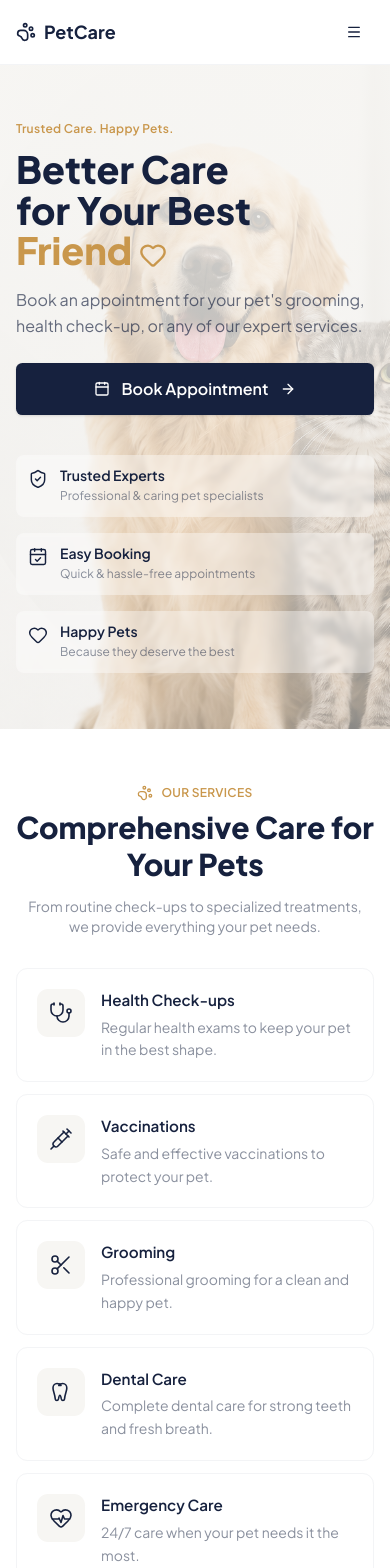
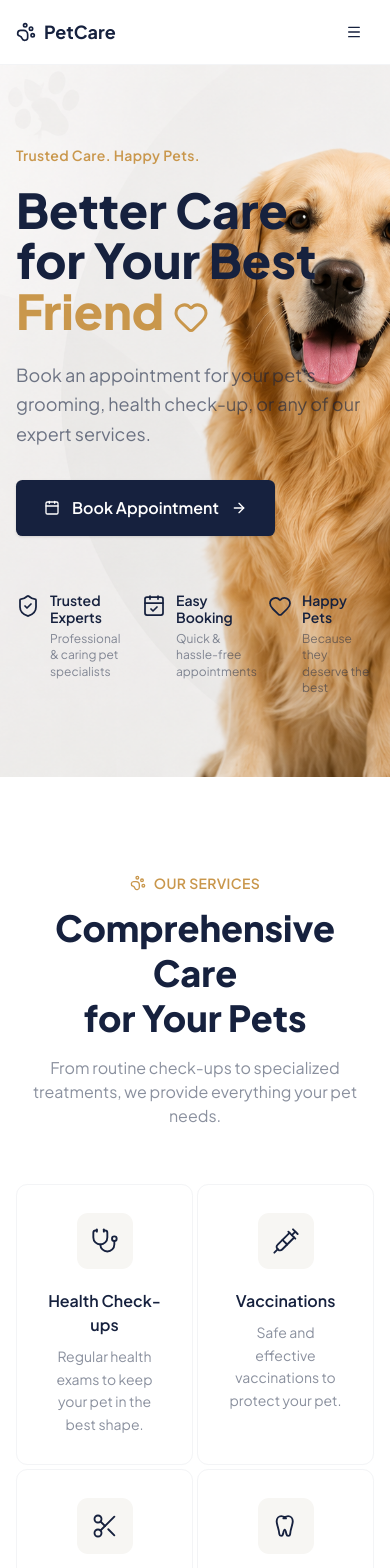
Before and after one commit to raohanzala/petverse, a Next.js app: page / in a window 390 px wide. Shown: the top 1568 px of the page. Built offline with nearby package versions, Linux system fonts and the light colour scheme.

Commit message:
public booking page issue fixed

```diff
--- a/app/(public)/book/page.tsx
+++ b/app/(public)/book/page.tsx
@@ -3,15 +3,16 @@ import { listServiceCategories } from "@/lib/supabase/queries/service-categories
 import { listActiveServices } from "@/lib/supabase/queries/services"
 
 export default async function BookPage() {
-  const [services, categories] = await Promise.all([
-    listActiveServices(),
-    listServiceCategories(),
-  ])
+  // const [services, categories] = await Promise.all([
+  //   listActiveServices(),
+  //   listServiceCategories(),
+  // ])
+
+  const services = await listActiveServices()
 
   return (
     <BookManager
       services={services}
-      categories={categories}
     />
   )
 }
--- a/app/page.tsx
+++ b/app/page.tsx
@@ -145,10 +145,7 @@ export default function Home() {
 
      <Header/>
 
-      <section
-        id="home"
-        className="relative min-h-[min(100svh,640px)] sm:min-h-[620px] lg:min-h-[680px] overflow-hidden bg-cream"
-      >
+      <section id="home" className="relative min-h-[680px] overflow-hidden bg-cream">
   {/* Hero Background Image */}
   <div className="absolute inset-0">
     <Image
@@ -156,61 +153,66 @@ export default function Home() {
       alt="Golden retriever and grey tabby cat"
       fill
       priority
-            className="object-cover object-[70%_center] sm:object-center"
+      className="object-cover object-center"
       sizes="100vw"
     />
 
-          {/* Readable overlay on small screens; lighter on desktop */}
-          <div className="absolute inset-0 bg-gradient-to-b from-cream/90 via-cream/75 to-cream/55 sm:bg-gradient-to-r sm:from-cream/90 sm:via-cream/50 sm:to-transparent lg:from-cream/70 lg:via-cream/25" />
+    {/* Very subtle overlay to keep text readable */}
+    {/* <div className="absolute inset-0 bg-gradient-to-r from-cream/95 via-cream/45 to-transparent" /> */}
   </div>
 
   {/* Hero Content */}
-        <div className="relative z-10 container-px mx-auto max-w-7xl min-h-[min(100svh,640px)] sm:min-h-[620px] lg:min-h-[680px] flex items-center">
-          <div className="w-full lg:w-[52%] py-14 sm:py-20 lg:py-24">
-            <p className="text-gold font-semibold tracking-wide text-xs sm:text-sm mb-3 sm:mb-5">
+  <div className="relative z-10 container-px mx-auto max-w-7xl min-h-[680px] flex items-center">
+    <div className="w-full lg:w-[52%] py-20 lg:py-24">
+
+      {/* Eyebrow */}
+      <p className="text-gold font-semibold tracking-wide text-sm mb-5">
         Trusted Care. Happy Pets.
       </p>
 
-            <h1 className="text-[2.35rem] leading-[1.08] sm:text-5xl md:text-6xl lg:text-[64px] lg:leading-[1.05] font-extrabold text-navy">
+      {/* Heading */}
+      <h1 className="text-5xl md:text-6xl lg:text-[64px] font-extrabold leading-[1.05] text-navy">
         Better Care
         <br />
         for Your Best
         <br />
         <span className="text-gold">Friend </span>
         <Heart
-                className="inline-block w-7 h-7 sm:w-9 sm:h-9 lg:w-10 lg:h-10 text-gold align-middle"
+          className="inline-block w-9 h-9 lg:w-10 lg:h-10 text-gold align-middle"
           strokeWidth={2}
         />
       </h1>
 
-            <p className="mt-4 sm:mt-6 text-navy/65 text-base sm:text-lg leading-relaxed max-w-md">
+      {/* Description */}
+      <p className="mt-6 text-navy/60 text-lg leading-relaxed max-w-md">
         Book an appointment for your pet&apos;s grooming, health
         check-up, or any of our expert services.
       </p>
 
+      {/* CTA */}
       <a
         href="/book"
-              className="mt-6 sm:mt-8 inline-flex w-full sm:w-auto items-center justify-center gap-3 bg-navy text-white font-semibold px-6 sm:px-7 py-3.5 sm:py-4 rounded-md hover:bg-navy-800 transition-all duration-200 shadow-sm"
+        className="mt-8 inline-flex items-center gap-3 bg-navy text-white font-semibold px-7 py-4 rounded-md hover:bg-navy-800 transition-all duration-200 shadow-sm"
       >
         <Calendar className="w-4 h-4" />
         Book Appointment
         <ArrowRight className="w-4 h-4" />
       </a>
 
-            <div className="mt-10 sm:mt-14 grid grid-cols-1 sm:grid-cols-3 gap-4 sm:gap-5 max-w-xl">
+      {/* Features */}
+      <div className="mt-14 grid grid-cols-3 gap-5 max-w-xl">
         {heroFeatures.map((f) => (
-                <div
-                  key={f.title}
-                  className="flex items-start gap-3 sm:gap-2.5 rounded-lg bg-white/40 sm:bg-transparent p-3 sm:p-0 backdrop-blur-[2px] sm:backdrop-blur-none"
-                >
+          <div key={f.title} className="flex items-start gap-2.5">
             <f.icon
-                    className="w-5 h-5 sm:w-6 sm:h-6 text-navy shrink-0 mt-0.5"
+              className="w-6 h-6 text-navy shrink-0 mt-0.5"
               strokeWidth={1.75}
             />
+
             <div>
               <p className="text-navy font-semibold text-sm leading-tight">
                 {f.title}
               </p>
+
               <p className="text-navy/50 text-xs leading-snug mt-1">
                 {f.desc}
               </p>
@@ -223,57 +225,45 @@ export default function Home() {
 </section>
 
       {/* ---------- Services ---------- */}
-      <section id="services" className="py-14 sm:py-20 lg:py-24">
+      <section id="services" className="py-24">
         <div className="container-px mx-auto max-w-7xl">
-          <div className="text-center max-w-xl mx-auto mb-8 sm:mb-12 lg:mb-14">
-            <p className="text-gold font-semibold tracking-wide text-xs sm:text-sm mb-2 sm:mb-3 flex items-center justify-center gap-2">
+          <div className="text-center max-w-xl mx-auto mb-14">
+            <p className="text-gold font-semibold tracking-wide text-sm mb-3 flex items-center justify-center gap-2">
               <PawPrint className="w-4 h-4" /> OUR SERVICES
             </p>
-            <h2 className="text-3xl sm:text-4xl font-extrabold text-navy leading-tight">
-              Comprehensive Care for Your Pets
+            <h2 className="text-4xl font-extrabold text-navy leading-tight">
+              Comprehensive Care
+              <br />
+              for Your Pets
             </h2>
-            <p className="mt-3 sm:mt-4 text-sm sm:text-base text-navy/50 px-1">
-              From routine check-ups to specialized treatments, we provide
-              everything your pet needs.
+            <p className="mt-4 text-navy/50">
+              From routine check-ups to specialized treatments, we provide everything
+              your pet needs.
             </p>
           </div>
 
-          <div className="grid grid-cols-1 sm:grid-cols-2 lg:grid-cols-5 gap-3 sm:gap-5">
+          <div className="grid grid-cols-2 lg:grid-cols-5 sm:gap-5 gap-1">
             {services.map((s) => (
               <div
                 key={s.title}
-                className="border border-gray-100 rounded-xl p-5 sm:p-6 lg:p-7 text-left sm:text-center hover:shadow-lg hover:-translate-y-1 transition-all duration-300 flex sm:flex-col items-start sm:items-center gap-4 sm:gap-0"
+                className="border border-gray-100 rounded-xl p-7 text-center hover:shadow-lg hover:-translate-y-1 transition-all duration-300"
               >
-                <div className="w-12 h-12 sm:w-14 sm:h-14 rounded-xl bg-cream flex items-center justify-center shrink-0 sm:mx-auto sm:mb-5">
-                  <s.icon
-                    className="w-6 h-6 sm:w-7 sm:h-7 text-navy"
-                    strokeWidth={1.6}
-                  />
+                <div className="w-14 h-14 rounded-xl bg-cream flex items-center justify-center mx-auto mb-5">
+                  <s.icon className="w-7 h-7 text-navy" strokeWidth={1.6} />
                 </div>
-                <div>
-                  <h3 className="font-semibold text-navy mb-1 sm:mb-2 text-[0.95rem] sm:text-base">
-                    {s.title}
-                  </h3>
-                  <p className="text-sm text-navy/50 leading-relaxed">
-                    {s.desc}
-                  </p>
-                </div>
+                <h3 className="font-semibold text-navy mb-2">{s.title}</h3>
+                <p className="text-sm text-navy/50 leading-relaxed">{s.desc}</p>
               </div>
             ))}
           </div>
 
           {/* Stats bar */}
-          <div className="mt-10 sm:mt-14 lg:mt-16 py-2 sm:py-4 bg-navy rounded-lg grid grid-cols-1 sm:grid-cols-3 divide-y sm:divide-y-0 sm:divide-x divide-white/15 overflow-hidden">
+          <div className="mt-16 py-4 bg-navy rounded-lg grid grid-cols-1 sm:grid-cols-3 divide-y sm:divide-y-0 sm:divide-x divide-white/15 overflow-hidden">
             {stats.map((s) => (
-              <div
-                key={s.label}
-                className="flex items-center flex-col justify-center gap-2 py-7 sm:py-9 px-6"
-              >
-                <s.icon className="w-7 h-7 sm:w-8 sm:h-8 text-white" strokeWidth={1.5} />
+              <div key={s.label} className="flex items-center flex-col justify-center gap-2 py-9 px-6">
+                <s.icon className="w-8 h-8 text-white" strokeWidth={1.5} />
                 <div className="text-center">
-                  <p className="text-white text-3xl sm:text-4xl font-semibold mb-1 sm:mb-2 leading-none">
-                    {s.value}
-                  </p>
+                  <p className="text-white text-4xl font-semibold mb-2 leading-none">{s.value}</p>
                   <p className="text-white/60 text-xs mt-1.5">{s.label}</p>
                 </div>
               </div>
--- a/components/booking/book-manager.tsx
+++ b/components/booking/book-manager.tsx
@@ -7,7 +7,7 @@ import { useRouter } from "next/navigation"
 import { Button } from "@/components/ui/button"
 import type {
   ServiceCategoryRow,
-  ServiceRow,
+  ServiceListRow,
 } from "@/lib/supabase/types"
 
 import { Stepper, type StepperStep } from "@/components/shared/stepper"
@@ -41,8 +41,8 @@ type BookingState = {
 }
 
 type BookManagerProps = {
-  services: ServiceRow[]
-  categories: ServiceCategoryRow[]
+  services: ServiceListRow[]
+  // categories: ServiceCategoryRow[]
   onConfirm?: () => void
 }
 
@@ -85,7 +85,7 @@ const STEPS: StepperStep[] = [
 
 export function BookManager({
   services,
-  categories,
+  // categories,
 }: BookManagerProps) {
   const router = useRouter()
 
@@ -99,31 +99,39 @@ export function BookManager({
     useState(false)
 
   const groupedServices = useMemo(() => {
-    const grouped = categories.map((category) => ({
-      category,
-      services: services.filter(
-        (service) =>
-          service.category_id === category.id
-      ),
-    }))
+    const groups = new Map<
+      string,
+      {
+        category: ServiceCategoryRow
+        services: ServiceListRow[]
+      }
+    >()
 
-    const categorizedServiceIds = new Set(
-      grouped.flatMap((group) =>
-        group.services.map((service) => service.id)
-      )
-    )
+    const uncategorizedServices: ServiceListRow[] = []
 
-    const uncategorizedServices = services.filter(
-      (service) =>
-        service.category_id === null ||
-        !categorizedServiceIds.has(service.id)
-    )
+    services.forEach((service) => {
+      if (!service.category) {
+        uncategorizedServices.push(service)
+        return
+      }
+
+      const existing = groups.get(service.category.id)
+
+      if (existing) {
+        existing.services.push(service)
+      } else {
+        groups.set(service.category.id, {
+          category: service.category,
+          services: [service],
+        })
+      }
+    })
 
     return {
-      grouped,
+      grouped: Array.from(groups.values()),
       uncategorizedServices,
     }
-  }, [services, categories])
+  }, [services])
 
   const selectedService = useMemo(
     () =>
@@ -179,7 +187,7 @@ export function BookManager({
     }))
   }
 
-  function selectService(service: ServiceRow) {
+  function selectService(service: ServiceListRow) {
     setBooking((current) => ({
       ...current,
       serviceId: service.id,
@@ -281,7 +289,7 @@ export function BookManager({
         priority: "high",
       })
 
-      setCurrentStep(4)
+      router.push("/")
     } catch {
       toast.add({
         type: "error",
@@ -428,11 +436,7 @@ export function BookManager({
                           selectedService
                         }
                         selectedCategory={
-                          categories.find(
-                            (category) =>
-                              category.id ===
-                              selectedService?.category_id
-                          ) ?? null
+                          selectedService?.category ?? null
                         }
                         onEditStep={goToStep}
                         onConfirm={
--- a/components/booking/confirmation-step.tsx
+++ b/components/booking/confirmation-step.tsx
@@ -16,6 +16,7 @@ import { cn } from "@/lib/utils"
 
 import type {
   ServiceCategoryRow,
+  ServiceListRow,
   ServiceRow,
 } from "@/lib/supabase/types"
 
@@ -38,7 +39,7 @@ type BookingState = {
 
 type ConfirmationStepProps = {
   booking: BookingState
-  selectedService: ServiceRow | null
+  selectedService: ServiceListRow | null
   selectedCategory: ServiceCategoryRow | null
   onEditStep: (step: 1 | 2 | 3) => void
   onConfirm?: () => void
@@ -124,7 +125,7 @@ export function ConfirmationStep({
   )
 
   return (
-    <div className="space-y-6">
+    <div className="space-y-6 p-4">
       {/* Heading */}
       <div>
         <h2 className="text-lg font-semibold">
--- a/components/booking/customer-step.tsx
+++ b/components/booking/customer-step.tsx
@@ -121,7 +121,7 @@ export function CustomerStep({
     )
 
   return (
-    <div className="space-y-6">
+    <div className="space-y-6 p-4">
       {/* Heading */}
       <div>
         <h2 className="text-lg font-semibold">
--- a/components/booking/date-time-step.tsx
+++ b/components/booking/date-time-step.tsx
@@ -97,7 +97,7 @@ export function DateTimeStep({
   const dates = getUpcomingDates(14)
 
   return (
-    <div className="space-y-6">
+    <div className="space-y-6 p-4">
       {/* Heading */}
       <div>
         <h2 className="text-lg font-semibold">
--- a/components/booking/selected-details.tsx
+++ b/components/booking/selected-details.tsx
@@ -13,7 +13,7 @@ import { Button } from "@/components/ui/button"
 import { Separator } from "@/components/ui/separator"
 import { cn } from "@/lib/utils"
 
-import type { ServiceRow } from "@/lib/supabase/types"
+import type { ServiceListRow, ServiceRow } from "@/lib/supabase/types"
 
 type BookingState = {
   serviceId: string | null
@@ -34,7 +34,7 @@ type BookingState = {
 
 type SelectedDetailsProps = {
   booking: BookingState
-  selectedService: ServiceRow | null
+  selectedService: ServiceListRow | null
   onEditStep?: (step: 1 | 2 | 3) => void
 }
 
--- a/lib/supabase/mutations/services.ts
+++ b/lib/supabase/mutations/services.ts
@@ -10,7 +10,7 @@ import {
   type MutationResult,
 } from "@/lib/supabase/errors"
 import { createClient } from "@/lib/supabase/server"
-import type { ServiceRow } from "@/lib/supabase/types"
+import type { ServiceListRow } from "@/lib/supabase/types"
 import {
   createServiceSchema,
   deleteServiceSchema,
@@ -38,7 +38,7 @@ function normalizeDescription(value: string | null | undefined) {
 
 export async function createService(
   input: CreateServiceInput
-): Promise<MutationResult<ServiceRow>> {
+): Promise<MutationResult<ServiceListRow>> {
   await requireStaff()
 
   const parsed = createServiceSchema.safeParse({
@@ -79,7 +79,7 @@ export async function createService(
 
 export async function updateService(
   input: UpdateServiceInput
-): Promise<MutationResult<ServiceRow>> {
+): Promise<MutationResult<ServiceListRow>> {
   await requireStaff()
 
   const parsed = updateServiceSchema.safeParse({
--- a/lib/supabase/queries/services.ts
+++ b/lib/supabase/queries/services.ts
@@ -1,6 +1,6 @@
 import { createClient } from "@/lib/supabase/server"
 import type { ServiceListFilters } from "@/lib/constants/service-filters"
-import type { ServiceListRow, ServiceRow } from "@/lib/supabase/types"
+import type { ServiceListRow} from "@/lib/supabase/types"
 import { getSupabaseErrorMessage } from "@/lib/supabase/errors"
 
 const SERVICE_COLUMNS = `
@@ -91,7 +91,7 @@ export async function listServices(
 }
 
 /** Public booking / marketing — active and public services only */
-export async function listActiveServices(): Promise<ServiceRow[]> {
+export async function listActiveServices(): Promise<ServiceListRow[]> {
   const supabase = await createClient()
 
   const { data, error } = await supabase
@@ -112,7 +112,7 @@ export async function listActiveServices(): Promise<ServiceRow[]> {
 
 export async function getServiceById(
   id: string
-): Promise<ServiceRow | null> {
+): Promise<ServiceListRow | null> {
   const supabase = await createClient()
 
   const { data, error } = await supabase
--- a/lib/supabase/types/index.ts
+++ b/lib/supabase/types/index.ts
@@ -95,10 +95,7 @@ export type ServiceInsert = Pick<
 >
 
 export type ServiceListRow = ServiceRow & {
-  category: {
-    id: string
-    name: string
-  } | null
+  category: ServiceCategoryRow | null
 }
 
 export type ServiceUpdate = Partial<ServiceInsert>
```
Also changed, not shown: components/booking/service-step.tsx (+7 -7 lines). Lines whose indentation alone changed are shown as unchanged.
